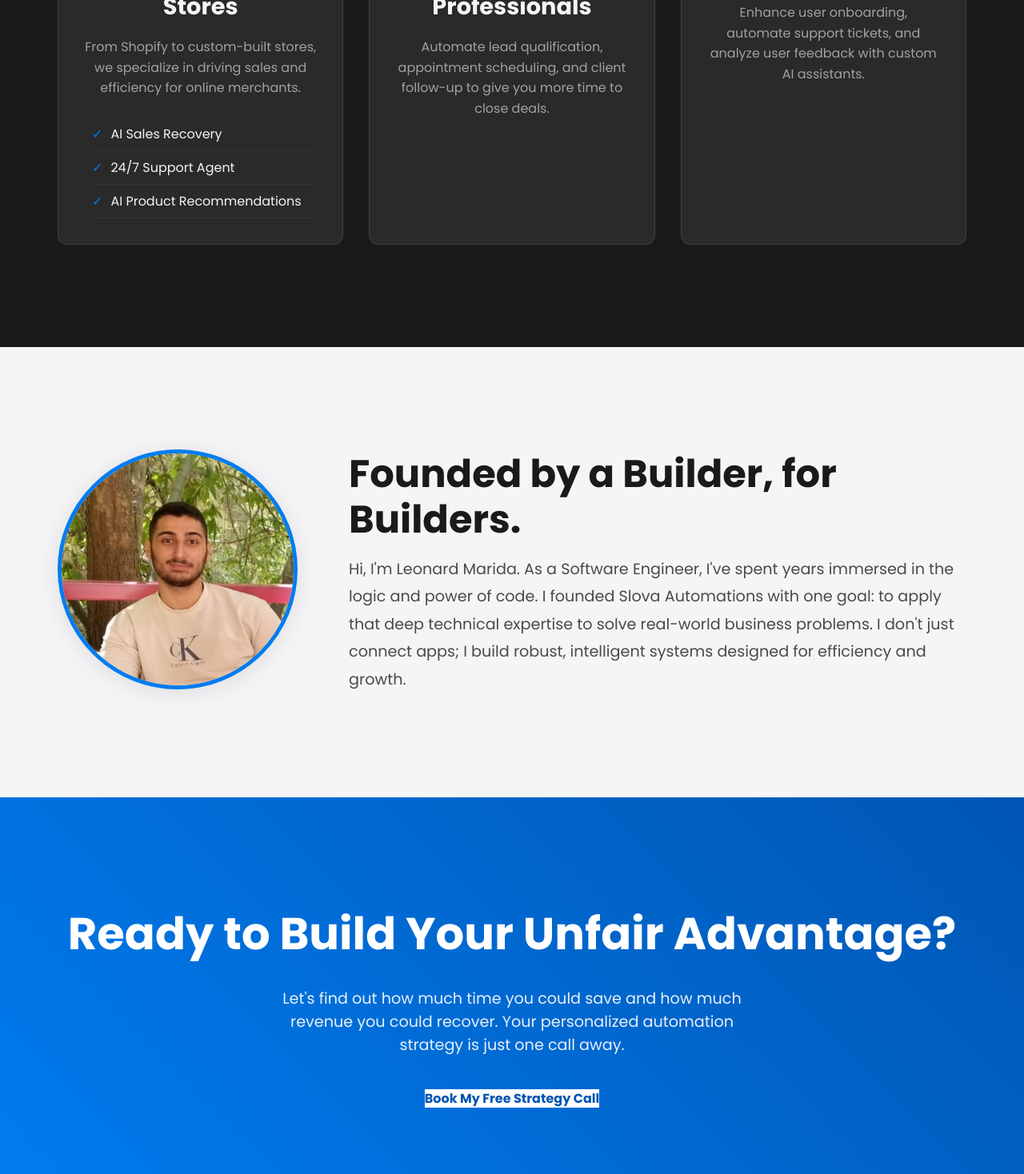
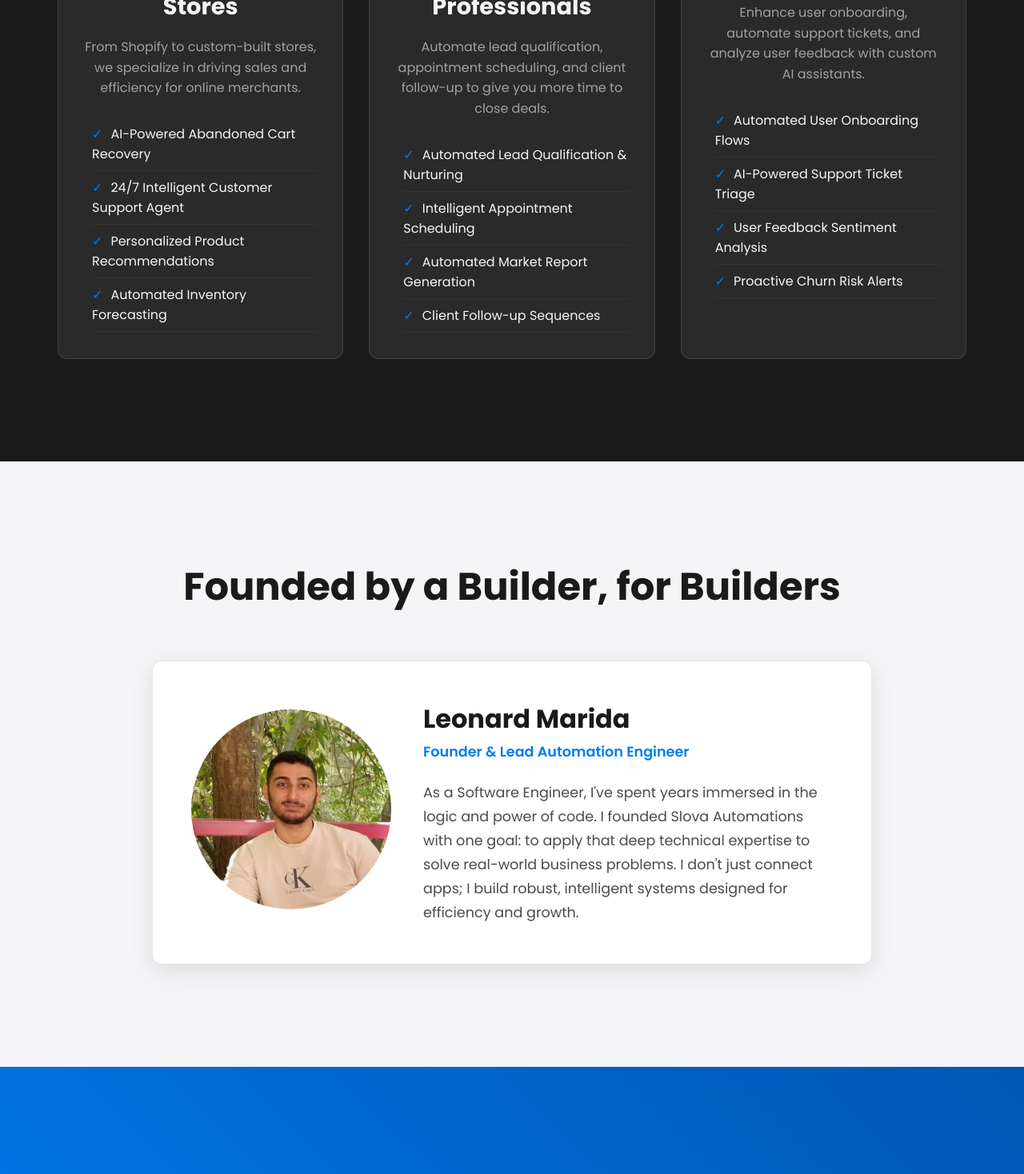
Before and after one commit to leo-marida/Automation-agency, a Next.js app in the folder slova-automations-website/: page / in a window 1280 px wide. Shown: the part 5020-6488 px from the top of the page at 80% size. Built offline with nearby package versions, Linux system fonts and the light colour scheme.

Commit message:
updated the design for the agency

```diff
--- a/slova-automations-website/src/components/AboutSection.js
+++ b/slova-automations-website/src/components/AboutSection.js
@@ -1,24 +1,80 @@
 // src/components/AboutSection.js
+'use client';
+
+import { useState } from 'react';
 import Image from 'next/image';
+import { FaArrowLeft, FaArrowRight } from 'react-icons/fa';
 import styles from './AboutSection.module.css';
 
+const teamMembers = [
+  {
+    name: "Leonard Marida",
+    title: "Founder & Lead Automation Engineer",
+    image: "/profilePic.jpg",
+    description: "As a Software Engineer, I've spent years immersed in the logic and power of code. I founded Slova Automations with one goal: to apply that deep technical expertise to solve real-world business problems. I don't just connect apps; I build robust, intelligent systems designed for efficiency and growth."
+  },
+  // {
+  //   name: "Jane Doe",
+  //   title: "Client Strategy & Onboarding Specialist",
+  //   image: "/jane-doe.jpg",
+  //   description: "With a background in client relations, Jane ensures every project is perfectly aligned with our clients' goals from day one. She is the bridge between your business needs and our technical solutions."
+  // }
+];
+
 const AboutSection = () => {
+  const [currentIndex, setCurrentIndex] = useState(0);
+
+  const goToPrevious = () => {
+    const isFirst = currentIndex === 0;
+    const newIndex = isFirst ? teamMembers.length - 1 : currentIndex - 1;
+    setCurrentIndex(newIndex);
+  };
+
+  const goToNext = () => {
+    const isLast = currentIndex === teamMembers.length - 1;
+    const newIndex = isLast ? 0 : currentIndex + 1;
+    setCurrentIndex(newIndex);
+  };
+
+  const currentMember = teamMembers[currentIndex];
+  const hasMultipleMembers = teamMembers.length > 1;
+
   return (
     <section id="about" className={styles.aboutSection}>
-            <div className={`container ${styles.container}`}>
+      <div className="container">
+        <h2 className={`section-title ${styles.title}`}>
+          {hasMultipleMembers ? "Meet Our Team of Builders" : "Founded by a Builder, for Builders"}
+        </h2>
+
+        {/* The main container for the card and arrows */}
+        <div className={styles.carouselContainer}>
+          {/* Card now has a dynamic class for the hover effect */}
+          <div className={`${styles.teamCard} ${hasMultipleMembers ? styles.interactive : ''}`}>
             <div className={styles.imageContainer}>
-                    {/* Add your professional headshot to the public folder and name it 'headshot.jpg' */}
-                    <Image src="/profilePic.jpg" alt="Leonard Marida" width={300} height={300} className={styles.headshot} />
+              <Image src={currentMember.image} alt={currentMember.name} width={250} height={250} className={styles.headshot} />
             </div>
             <div className={styles.textContainer}>
-                    <h2 className={`section-title ${styles.title}`}>Founded by a Builder, for Builders.</h2>
-                    <p>
-                        Hi, I'm Leonard Marida. As a Software Engineer, I've spent years immersed in the logic and power of code. I founded Slova Automations with one goal: to apply that deep technical expertise to solve real-world business problems. I don't just connect apps; I build robust, intelligent systems designed for efficiency and growth.
-                    </p>
+              <h3>{currentMember.name}</h3>
+              <h4>{currentMember.title}</h4>
+              <p>{currentMember.description}</p>
+            </div>
+          </div>
+
+          {/* Arrows are now outside the card and only render if needed */}
+          {hasMultipleMembers && (
+            <>
+              <button onClick={goToPrevious} className={`${styles.arrow} ${styles.leftArrow}`} aria-label="Previous team member">
+                <FaArrowLeft />
+              </button>
+              <button onClick={goToNext} className={`${styles.arrow} ${styles.rightArrow}`} aria-label="Next team member">
+                <FaArrowRight />
+              </button>
+            </>
+          )}
         </div>
       </div>
     </section>
   );
-}
+};
 
 export default AboutSection;
--- a/slova-automations-website/src/components/AboutSection.module.css
+++ b/slova-automations-website/src/components/AboutSection.module.css
@@ -1,43 +1,129 @@
-/* src/components/AboutSection.module.css */
+/* src/components/AboutSection.module.css (Final Polished Version) */
+
 .aboutSection {
   background-color: var(--light-bg);
   color: var(--text-dark);
 }
-.container {
+.title {
+  text-align: center;
+  margin-bottom: 4rem;
+}
+.carouselContainer {
+  max-width: 900px;
+  margin: 0 auto;
+  position: relative;
+}
+
+.teamCard {
+  background-color: white;
+  border-radius: 12px;
+  box-shadow: 0 8px 30px rgba(0, 0, 0, 0.1);
   display: flex;
   align-items: center;
-  gap: 4rem;
+  gap: 2.5rem;
+  padding: 3rem;
+  border: 1px solid #e5e5e5;
+  transition: all 0.3s ease;
 }
+
+/* --- NEW: Hover effect is now conditional --- */
+.teamCard.interactive:hover {
+  transform: scale(1.02);
+  border-color: var(--slova-blue);
+  box-shadow: 0 12px 40px rgba(0, 0, 0, 0.15);
+}
+
 .imageContainer {
   flex-shrink: 0;
 }
 .headshot {
   border-radius: 50%;
-  border: 5px solid var(--slova-blue);
-  box-shadow: 0 4px 30px rgba(0,0,0,0.1);
+  object-fit: cover;
 }
 .textContainer {
   text-align: left;
 }
-.title {
-  text-align: left;
-  margin-bottom: 1rem;
+.textContainer h3 {
+  font-size: 2rem;
+  font-weight: 700;
+}
+.textContainer h4 {
+  font-size: 1.1rem;
+  font-weight: 600;
+  color: var(--slova-blue);
+  margin: 0.25rem 0 1.5rem 0;
 }
 .textContainer p {
-  font-size: 1.2rem;
-  line-height: 1.8;
+  font-size: 1.1rem;
+  line-height: 1.7;
   color: #4a4a4a;
 }
+
+.arrow {
+  position: absolute;
+  top: 50%;
+  transform: translateY(-50%);
+  background-color: white;
+  color: var(--text-dark);
+  border: 1px solid #e0e0e0;
+  border-radius: 50%;
+  width: 50px;
+  height: 50px;
+  font-size: 1.2rem;
+  cursor: pointer;
+  z-index: 10;
+  display: flex;
+  justify-content: center;
+  align-items: center;
+  box-shadow: 0 4px 10px rgba(0, 0, 0, 0.1);
+  transition: all 0.3s ease;
+}
+.arrow:hover {
+  background-color: var(--slova-blue);
+  color: white;
+  border-color: var(--slova-blue);
+  transform: translateY(-50%) scale(1.1);
+}
+.leftArrow {
+  left: -35px;
+}
+.rightArrow {
+  right: -35px;
+}
+
+/* --- RESPONSIVE FIXES --- */
+@media (max-width: 1024px) {
+  .leftArrow {
+    left: 10px;
+  }
+  .rightArrow {
+    right: 10px;
+  }
+}
+
 @media (max-width: 768px) {
-  .container {
+  .teamCard {
     flex-direction: column;
     text-align: center;
+    padding: 2rem;
   }
-  .title {
-    text-align: center;
+  .textContainer h4 {
+    margin: 0.5rem 0 1rem 0;
   }
-  .headshot {
-    width: 200px;
-    height: 200px;
+  .teamCard.interactive:hover {
+    transform: none;
+    border-color: #e5e5e5;
+  }
+
+  /* --- KEY FIX for Mobile Arrows --- */
+  .arrow {
+    width: 45px;
+    height: 45px;
+  }
+  .leftArrow {
+    left: -25px; /* Position cleanly on the side */
+  }
+  .rightArrow {
+    right: -25px; /* Position cleanly on the side */
   }
 }
--- a/slova-automations-website/src/components/FinalCTASection.module.css
+++ b/slova-automations-website/src/components/FinalCTASection.module.css
@@ -1,31 +1,60 @@
-/* src/components/FinalCTASection.module.css */
+/* src/components/FinalCTASection.module.css (Completely Revamped) */
+
 .ctaSection {
   background-image: linear-gradient(45deg, var(--slova-blue), var(--slova-blue-dark));
   color: white;
 }
+
 .title {
   font-size: 3.5rem;
   font-weight: 700;
   margin-bottom: 1.5rem;
+  line-height: 1.2;
 }
+
 .text {
   font-size: 1.2rem;
   max-width: 600px;
-  margin: 0 auto 2.5rem auto;
+  margin: 0 auto 3rem auto; /* Increased bottom margin for more space */
   opacity: 0.9;
 }
+
+/* --- THE NEW AND IMPROVED CTA BUTTON --- */
 .ctaButton {
+  /* Structure & Appearance */
+  display: inline-block; /* Allows padding and margins to work correctly */
   background: white;
   color: var(--slova-blue-dark);
+  border: none; /* Remove default border */
+  border-radius: 50px; /* Creates the perfect rounded "pill" shape */
+
+  /* Size & Spacing */
+  padding: 1.2rem 3rem; /* Generous padding for a substantial feel */
+  font-size: 1.2rem;
   font-weight: 700;
+
+  /* Effects & Polish */
+  text-decoration: none; /* Removes the default link underline */
+  box-shadow: 0 5px 25px rgba(0, 0, 0, 0.2); /* A subtle shadow to lift it off the background */
+  transition: all 0.3s ease-out; /* Smooth transition for all properties */
 }
+
+/* --- THE NEW HOVER EFFECT --- */
 .ctaButton:hover {
-  background: var(--light-bg);
-  color: var(--slova-blue-dark);
-  box-shadow: 0 8px 25px rgba(255, 255, 255, 0.3) !important;
+  background: var(--light-bg); /* A slightly off-white for a subtle change */
+  color: var(--slova-blue-dark); /* Text color remains the same */
+
+  /* The "lift and grow" animation */
+  transform: translateY(-3px) scale(1.02);
+
+  /* A more pronounced shadow to enhance the "lift" effect */
+  box-shadow: 0 8px 30px rgba(0, 0, 0, 0.3);
 }
+
+
+/* --- RESPONSIVE STYLES (Unchanged) --- */
 @media (max-width: 768px) {
   .title {
-    font-size: 2.2rem; /* Reduce headline size */
+    font-size: 2.2rem;
   }
 }
--- a/slova-automations-website/src/components/Footer.js
+++ b/slova-automations-website/src/components/Footer.js
@@ -16,10 +16,10 @@ const Footer = () => {
             </a>
           </p>
         </div>
-        <div className={styles.socialLinks}>
+        {/* <div className={styles.socialLinks}>
           <a href="https://linkedin.com" target="_blank" rel="noopener noreferrer" aria-label="LinkedIn"><FaLinkedin /></a>
           <a href="https://twitter.com" target="_blank" rel="noopener noreferrer" aria-label="Twitter"><FaTwitter /></a>
-        </div>
+        </div> */}
       </div>
     </footer>
   );
--- a/slova-automations-website/src/components/ServicesSection.js
+++ b/slova-automations-website/src/components/ServicesSection.js
@@ -7,22 +7,38 @@ const services = [
       icon: <FaShoppingCart />,
       title: "E-commerce Stores",
       description: "From Shopify to custom-built stores, we specialize in driving sales and efficiency for online merchants.",
-      subservices: ["AI Sales Recovery", "24/7 Support Agent", "AI Product Recommendations"]
+      subservices: [
+          "AI-Powered Abandoned Cart Recovery",
+          "24/7 Intelligent Customer Support Agent",
+          "Personalized Product Recommendations",
+          "Automated Inventory Forecasting"
+      ]
     },
     {
       icon: <FaHome />,
       title: "Real Estate Professionals",
       description: "Automate lead qualification, appointment scheduling, and client follow-up to give you more time to close deals.",
-      subservices: []
+      subservices: [
+          "Automated Lead Qualification & Nurturing",
+          "Intelligent Appointment Scheduling",
+          "Automated Market Report Generation",
+          "Client Follow-up Sequences"
+      ]
     },
     {
       icon: <FaCogs />,
       title: "SaaS Companies",
       description: "Enhance user onboarding, automate support tickets, and analyze user feedback with custom AI assistants.",
-      subservices: []
+      subservices: [
+          "Automated User Onboarding Flows",
+          "AI-Powered Support Ticket Triage",
+          "User Feedback Sentiment Analysis",
+          "Proactive Churn Risk Alerts"
+      ]
     }
-]
+];
 
+// The rest of the component remains the same
 const ServicesSection = () => {
   return (
     <section id="services" className={styles.servicesSection}>
```
Also changed, not shown: slova-automations-website/src/components/ShowcaseSection.module.css (+25 -11 lines). Lines whose indentation alone changed are shown as unchanged.
